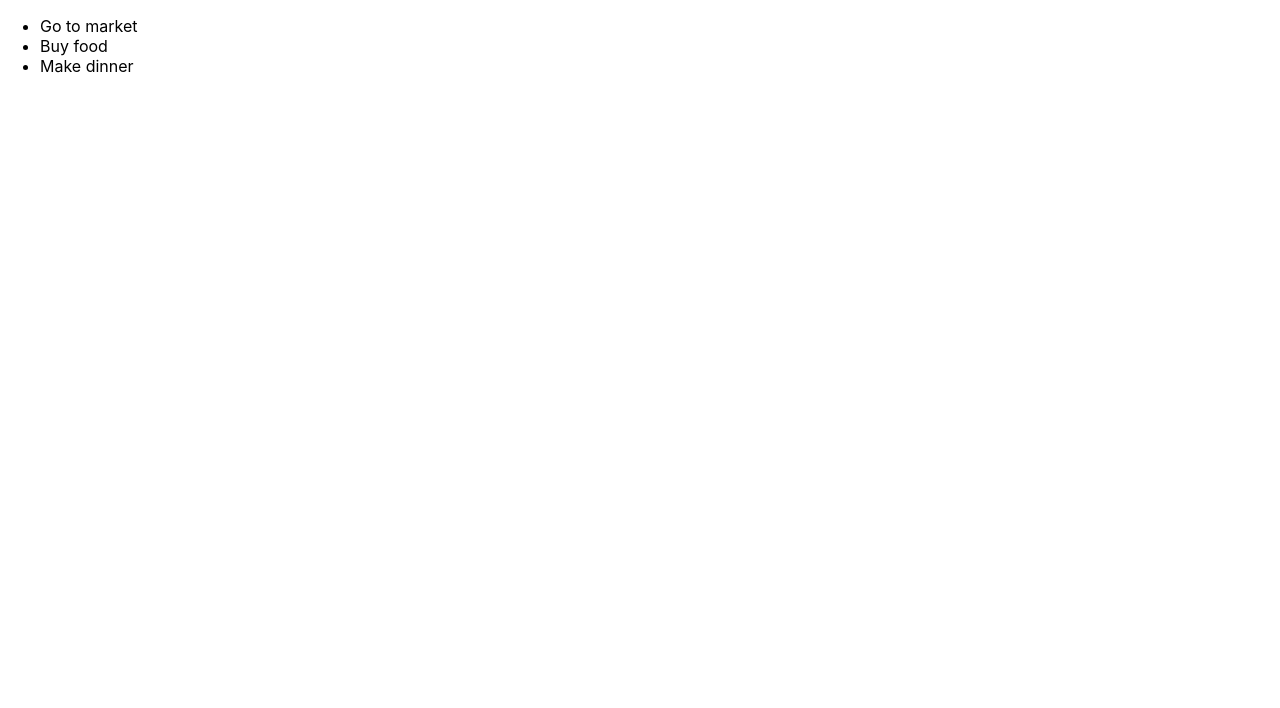
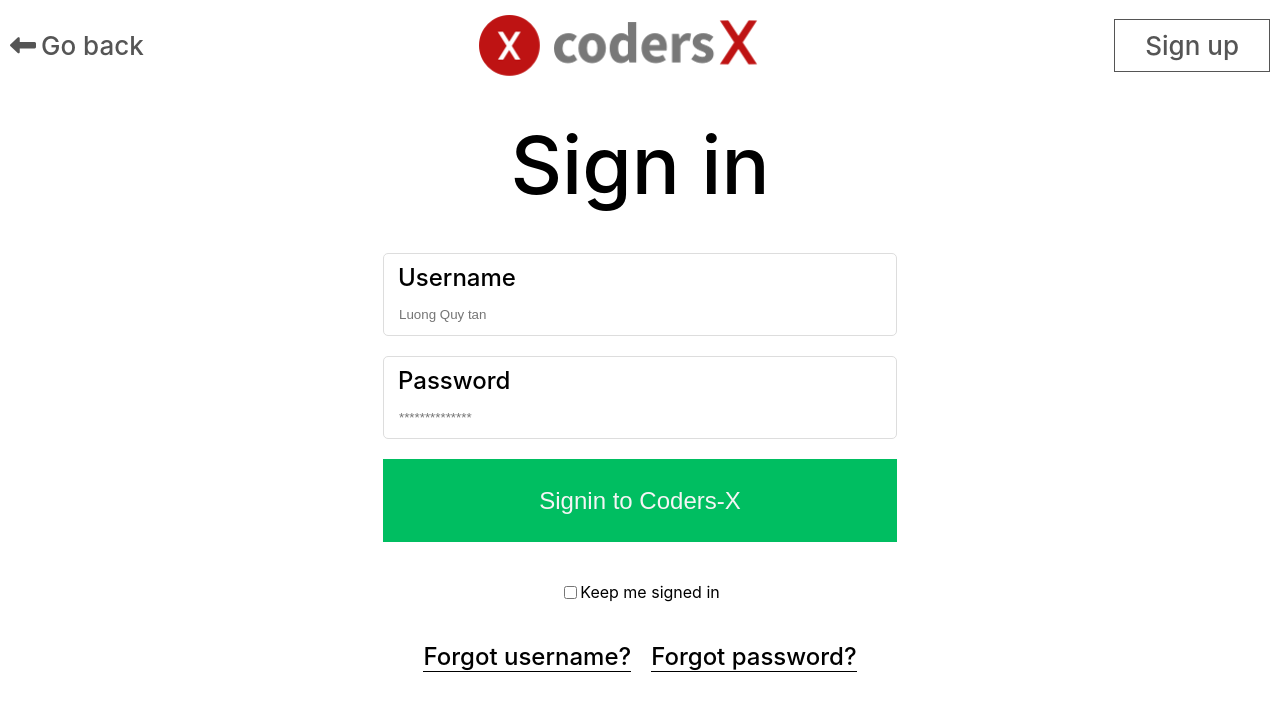
Before and after one commit to phuongtaycm157/codersx-react-todo-list, a React (Create React App) app: page / in a window 1280 px wide. Shown: the top 708 px of the page. Built offline with nearby package versions, Linux system fonts and the light colour scheme.

Commit message:
Login component

```diff
--- a/public/index.html
+++ b/public/index.html
@@ -39,5 +39,6 @@
       To begin the development, run `npm start` or `yarn start`.
       To create a production bundle, use `npm run build` or `yarn build`.
     -->
+    <script src="https://kit.fontawesome.com/17d9afb30b.js" crossorigin="anonymous"></script>
   </body>
 </html>
--- a/src/App.css
+++ b/src/App.css
@@ -1,5 +1,6 @@
 .App {
   text-align: center;
+  padding: 15px 10px;
 }
 
 .App-logo {
--- a/src/App.js
+++ b/src/App.js
@@ -1,22 +1,18 @@
 import React from 'react';
 import logo from './logo.svg';
 import './App.css';
+import Header from './Components/Header';
+import LoginForm from './Components/LoginForm.js';
 
-const todos = [
-  'Go to market',
-  'Buy food',
-  'Make dinner'
-];
-
-function App() {
-  const todoElements = todos.map(element => {
-    return <li>{element}</li>;
-  })
-  return (
-    <ul>
-      {todoElements}
-    </ul>
-  );
+class App extends React.Component {
+  render() {
+    return (
+      <div className="App">
+        <Header />
+        <LoginForm />
+      </div>
+    )
+  }
 }
 
 export default App;
--- /dev/null
+++ b/src/Components/Header.js
@@ -0,0 +1,37 @@
+import React from 'react';
+import '../Styles/Header.css';
+
+function GoBack () {
+  return (
+    <a href="#" className="go-back">
+      <i className="fas fa-long-arrow-alt-left"></i>
+      <span>Go back</span>
+    </a>
+  );
+}
+
+function Logo (props) {
+  return <div className="logo"></div>
+}
+
+function Signup () {
+  return (
+    <a href="#" className="sign-up">
+      Sign up
+    </a>
+  );
+}
+
+class Header extends React.Component {
+  render() {
+    return (
+      <div className="header">
+        <GoBack />
+        <Logo />
+        <Signup />
+      </div>
+    )
+  }
+}
+
+export default Header;
--- /dev/null
+++ b/src/Components/LoginForm.js
@@ -0,0 +1,62 @@
+import React from 'react';
+import '../Styles/LoginForm.css';
+
+function Title () {
+  return <span className="login-form-title">Sign in</span>;
+}
+function Form () {
+  return (
+    <form action="#" className="login-form-form">
+      <div className="form-group">
+        <label for="userName">Username</label>
+        <input
+          id="userName"
+          className="input"
+          type="text"
+          placeholder="Luong Quy tan"
+        />
+      </div>
+      <div className="form-group">
+        <label for="password">Password</label>
+        <input
+          id="password"
+          className="input"
+          type="password"
+          placeholder="**************"
+        />
+      </div>
+      <button type="submit" className="form-submit">
+        Signin to Coders-X
+      </button>
+      <div className="checkbox-group">
+        <input type="checkbox" id="option" className="option"/>
+        <label for="option">Keep me signed in</label>
+      </div>
+    </form>
+  );
+}
+function ForgotSelector () {
+  return (
+    <div className="forgot-selector">
+      <a href="#" className="forgot-selector-item">
+        Forgot username?
+      </a>
+      <a href="#" className="forgot-selector-item">
+        Forgot password?
+      </a>
+    </div>
+  );
+}
+class LoginForm extends React.Component {
+  render() {
+    return (
+      <div className="login-form">
+        <Title />
+        <Form />
+        <ForgotSelector />
+      </div>
+    )
+  }
+}
+
+export default LoginForm;
--- /dev/null
+++ b/src/Styles/Header.css
@@ -0,0 +1,42 @@
+.header {
+  display: flex;
+  justify-content: space-between;
+  align-items: center;
+}
+
+.header .go-back {
+  text-decoration: none;
+  color: #555;
+  font-size: 26px;
+  font-weight: 500;
+  transition: .3s;
+}
+.header .go-back i {
+  margin-right: 5px;
+}
+.header .go-back:hover {
+  color: #000;
+}
+
+.header .logo {
+  width: 300px;
+  height: 61px;
+  background-image: url(../Images/coders-x.png);
+  background-size: cover;
+  background-position: center;
+}
+
+.header .sign-up {
+  text-decoration: none;
+  color: #555;
+  font-size: 26px;
+  font-weight: 500;
+  padding: 10px 30px;
+  border: 1px solid #555;
+  background-color: #00000000;
+  transition: .3s;
+}
+.header .sign-up:hover {
+  color: #000000;
+  border-color: #000000;
+}
--- /dev/null
+++ b/src/Styles/LoginForm.css
@@ -0,0 +1,64 @@
+.login-form {
+  text-align: center;
+}
+.login-form .login-form-title {
+  font-weight: 500;
+  font-size: 80px;
+  color: #000;
+  text-align: center;
+  margin-top: 40px;
+  margin-bottom: 40px;
+  display: inline-block;
+}
+.login-form .login-form-form {
+  display: flex;
+  flex-direction: column;
+  align-items: center;
+}
+.login-form .login-form-form .form-group {
+  position: relative;
+  margin-bottom: 20px;
+}
+.login-form .login-form-form .form-group label {
+  position: absolute;
+  top: 10px;
+  left: 15px;
+  font-size: 24px;
+  font-weight: 500;
+}
+.login-form .login-form-form .form-group .input {
+  width: 514px;
+  height: 83px;
+  border: 1px solid #ddd;
+  box-sizing: border-box;
+  border-radius: 5px;
+  padding-top: 41px;
+  padding-left: 15px;
+}
+.login-form .login-form-form .form-submit {
+  width: 514px;
+  height: 83px;
+  border: none;
+  color: whitesmoke;
+  background-color: #00be61;
+  font-size: 24px;
+  font-weight: 500;
+  margin-bottom: 20px;
+}
+.login-form .login-form-form .checkbox-group {
+  display: flex;
+  align-items: center;
+  margin: 20px 0;
+}
+.forgot-selector {
+  margin: 20px 0;
+  text-align: center;
+}
+.forgot-selector .forgot-selector-item {
+  font-size: 24px;
+  font-weight: 500;
+  color: black;
+  margin: 0 10px;
+  text-decoration: none;
+  border-bottom: 1px solid black;
+}
--- a/src/index.css
+++ b/src/index.css
@@ -1,6 +1,7 @@
+@import url('https://fonts.googleapis.com/css2?family=Poppins:wght@300;400;500;600;800&display=swap');
 body {
   margin: 0;
-  font-family: -apple-system, BlinkMacSystemFont, 'Segoe UI', 'Roboto', 'Oxygen',
+  font-family: -apple-system, BlinkMacSystemFont, 'Poppins', 'Segoe UI', 'Roboto', 'Oxygen',
     'Ubuntu', 'Cantarell', 'Fira Sans', 'Droid Sans', 'Helvetica Neue',
     sans-serif;
   -webkit-font-smoothing: antialiased;
```
Also changed, not shown: src/Images/coders-x.png (added), src/Images/coders-x.svg (added).
